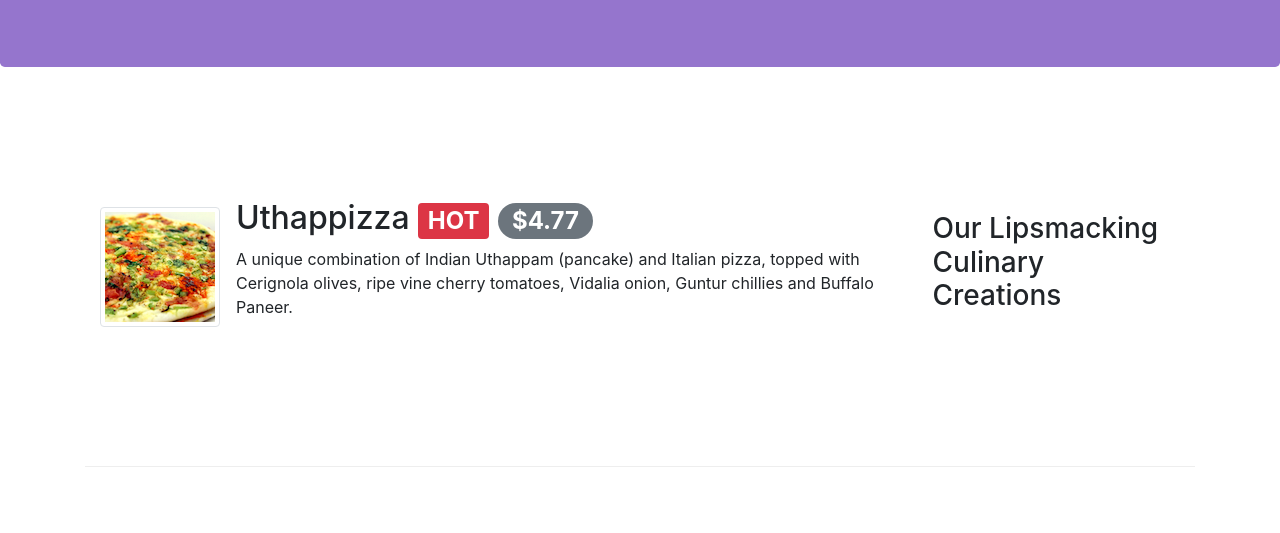
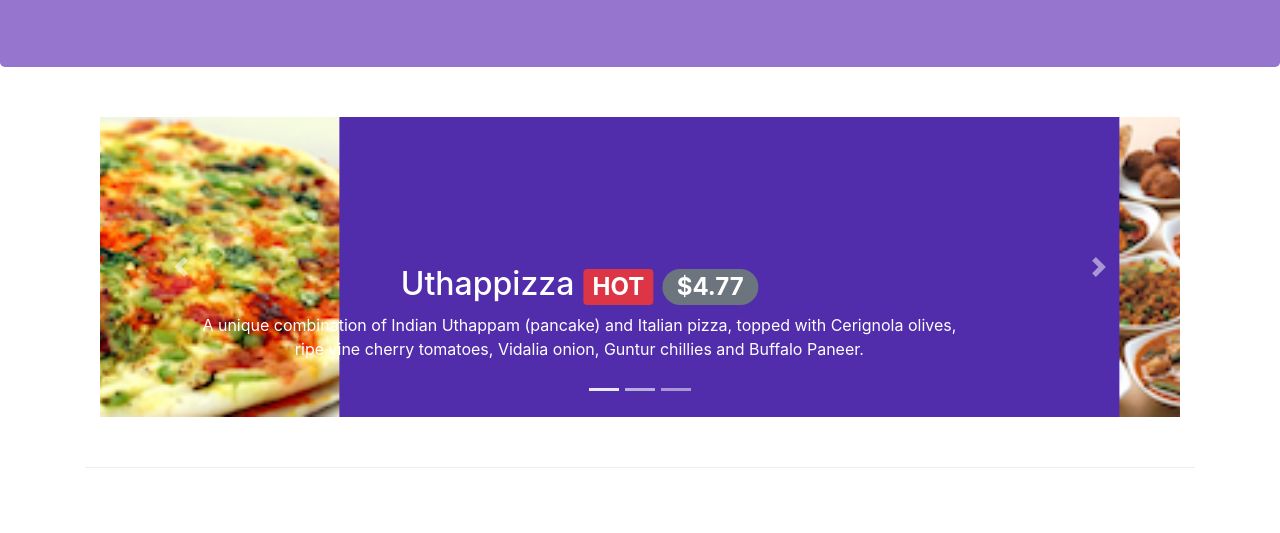
Before and after one commit to yogi707/Restaurant, a website: page index.html in a window 1280 px wide. Shown: the part 267-800 px from the top of the page. Drawn offline with nearby package versions, Linux system fonts and the light colour scheme.

Commit message:
carousel

```diff
--- a/css/style.css
+++ b/css/style.css
@@ -59,3 +59,19 @@ body{
     border-bottom: 1px solid rgb(226, 219, 219);
     padding: 10px;
 }
+
+.carousel
+{
+    background: #512DAB;
+}
+.carousel-item
+{
+    height: 300px;
+
+}
+.carousel-item img{
+    position: absolute;
+    top: 0;
+    left:0;
+    min-height: 300px;
+}
--- a/index.html
+++ b/index.html
@@ -101,6 +101,54 @@
     </header>
 
     <div class="container">
+
+        <div class="row row-content">
+         <div class="col">
+             <div id="mycarousel" class="carousel slide" data-ride="carousel">
+                 <div class="carousel-inner" role="listbox">
+                     <div class="carousel-item active">
+                      <img class="d-block img-fluid" src="img/uthappizza.png" alt="uthappizza">
+                     <div class="carousel-caption d-node d-md-block">
+                        <h2>Uthappizza
+                            <span class="badge badge-danger">HOT</span>
+                             <span class="badge badge-pill badge-secondary">$4.77</span>
+                        </h2>
+                        <p class="d-node d-sm-block">A unique combination of Indian Uthappam (pancake) and Italian pizza, topped with Cerignola olives, ripe vine cherry tomatoes, Vidalia onion, Guntur chillies and Buffalo Paneer.</p>
+                     </div>
+                     </div>
+                     <div class="carousel-item">
+                        <img class="d-block img-fluid" src="img/buffet.png" alt="uthappizza">
+                     <div class="carousel-caption d-node d-md-block">
+                        <h2>Weekend Grand Buffet <span class="badge badge-danger">NEW</span></h2>
+                      <p class="d-node d-sm-block">Featuring mouthwatering combinations with a choice of five different salads, six enticing appetizers, six main entrees and five choicest desserts. Free flowing bubbly and soft drinks. All for just $19.99 per person </p>
+                     </div>
+
+                    </div>
+                    <div class="carousel-item">
+                        <img class="d-block img-fluid" src="img/alberto.png" alt="uthappizza">
+                     <div class="carousel-caption d-node d-md-block">
+                        <h2>Alberto Somayya</h2>
+                        <h4>Executive Chef</h4>
+                        <p class="d-node d-sm-block">Award winning three-star Michelin chef with wide International experience having worked closely with whos-who in the culinary world, he specializes in creating mouthwatering Indo-Italian fusion experiences. </p>
+                     </div>
+                    </div>
+                 </div>
+        <ol class="carousel-indicators">
+            <li data-target="#mycarousel" data-slide-to="0" class="active"></li>
+            <li data-target="#mycarousel" data-slide-to="1"></li>
+            <li data-target="#mycarousel" data-slide-to="2"></li>
+
+        </ol>
+        <a class="carousel-control-prev" href="#mycarousel" role="button" data-slide="prev">
+            <span class="carousel-control-prev-icon"></span>
+        </a>
+        <a class="carousel-control-next" href="#mycarousel" role="button" data-slide="next">
+            <span class="carousel-control-next-icon"></span>
+        </a>
+             </div>
+         </div>
+
+        </div>
         <div class="row row-content align-items-center">
             <div class="col-12 col-sm-4 order-sm-last col-md-3">
                 <h3>Our Lipsmacking Culinary Creations</h3>
```
